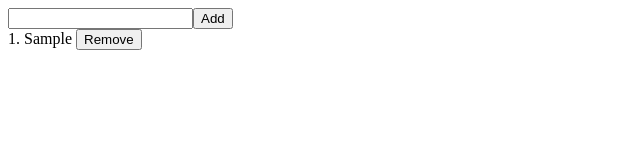
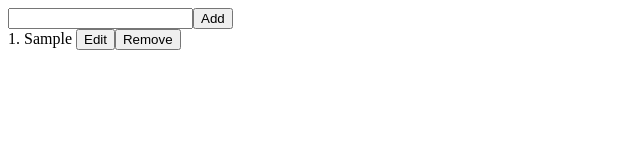
Before and after one commit to KononovaI/Project_ToDoList_Angular19_TS, an Angular app: page / in a window 1280 px wide. Both pictures are taken after typing "Sample" into the empty fields and a click on the button "Add". Shown: the top 160 px of the page, without its empty margins (0-640 px from the left). Built offline with nearby package versions, Linux system fonts and the light colour scheme.

Commit message:
Created Edit functionality

```diff
--- a/src/app/app.component.html
+++ b/src/app/app.component.html
@@ -4,8 +4,15 @@
 
 @for (task of tasks(); track task.id) {
   <div>
-    {{$index + 1}}. {{task.text}}
-    <button (click)="removeTask($index)">Remove</button>
-
+    {{$index + 1}}.
+    @if ($index === editIndex()) {
+      <input type="text" [(ngModel)]="editText" />
+      <button (click)="saveTask()">Save</button>
+      <button (click)="editIndex.set(null)">Cancel</button>
+    } @else {
+      {{task.text}}
+      <button (click)="editTask($index)">Edit</button>
+      <button (click)="removeTask($index)">Remove</button>
+    }
   </div>
 }
--- a/src/app/app.component.ts
+++ b/src/app/app.component.ts
@@ -15,6 +15,9 @@ interface Task {
 export class AppComponent {
   tasks = signal<Task[]>([]);
   taskText = model('');
+
+  editIndex = signal<number | null>(null);
+  editText = model('');
 
   addTask() {
     this.tasks.update(tasks => {
@@ -36,4 +39,25 @@ export class AppComponent {
     })
   }
 
+  editTask(index: number) {
+    const task = this.tasks()[index];
+    this.editIndex.set(index)
+    this.editText.set(task.text);
+  }
+
+  saveTask(){
+    const index = this.editIndex();
+    if (index === null) return;
+
+    this.tasks.update(tasks => {
+      const updated = [...tasks];
+      updated[index] = { ...updated[index], text: this.editText()
+      };
+    return updated;
+    });
+
+    this.editIndex.set(null);
+    this.editText.set('');
+  }
+
 }
```
